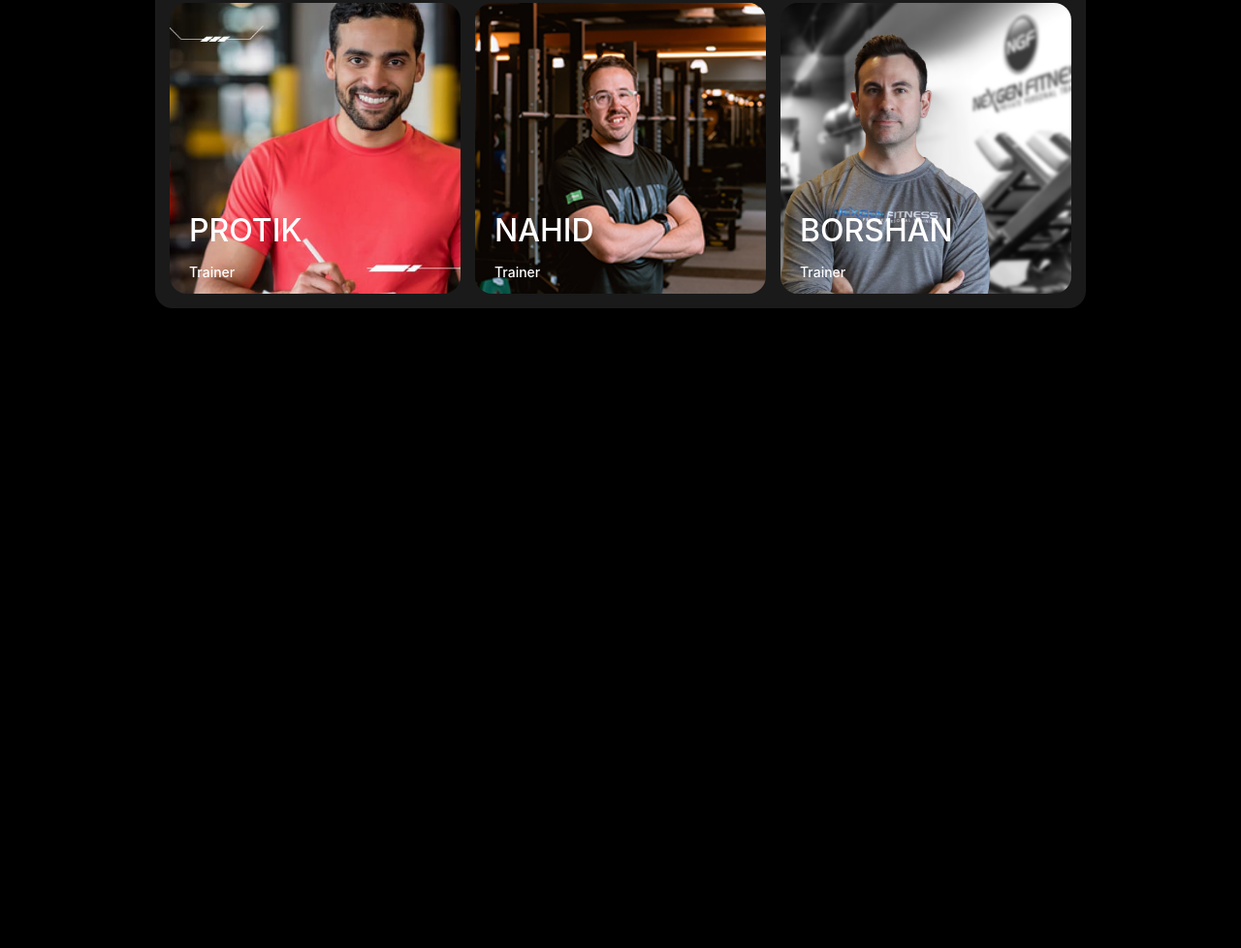
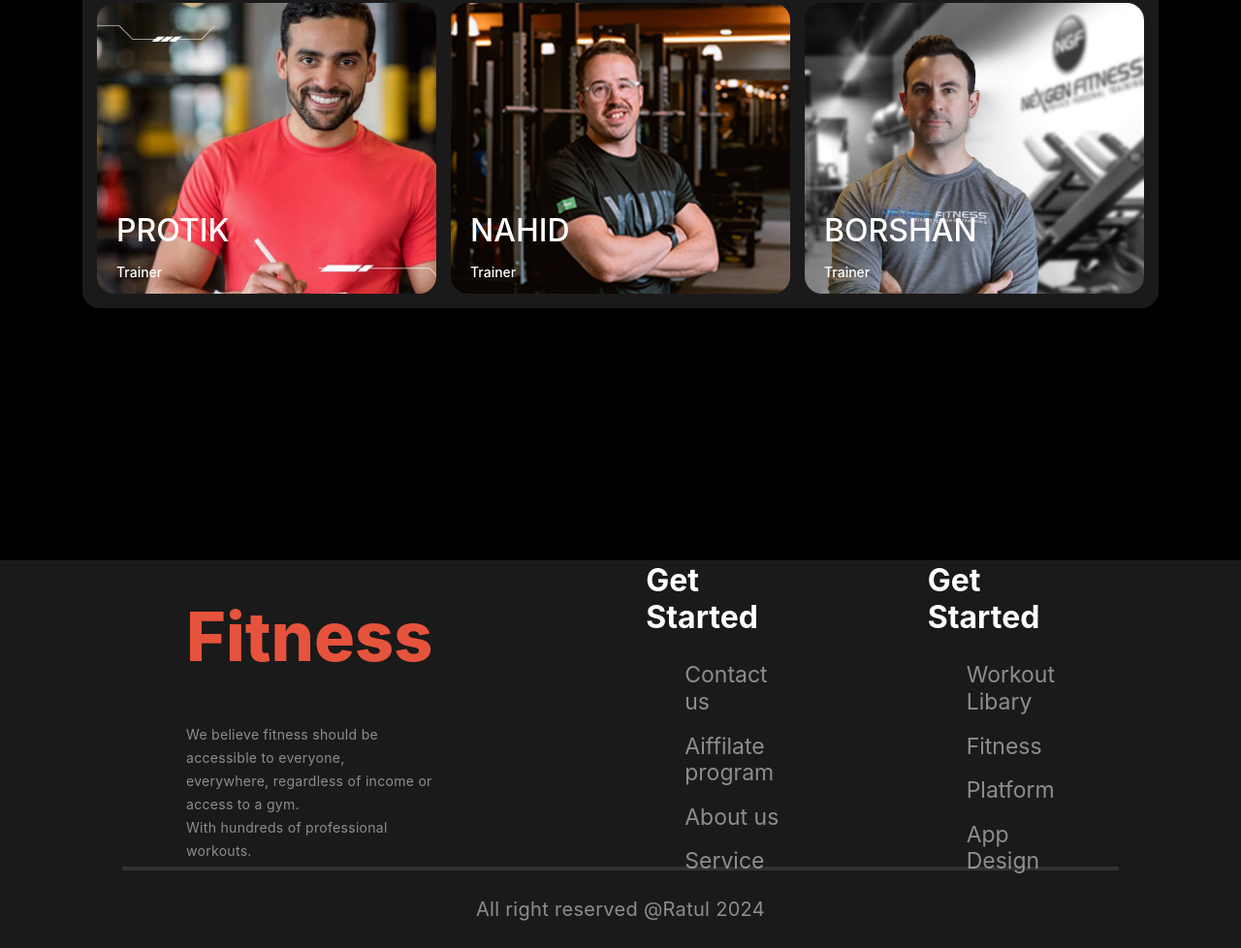
Before and after one commit to ratulchoron/ASSIGNMENT-RC2, a plain HTML site: page index.html in a window 1280 px wide. Shown: the part 3349-4327 px from the top of the page at 97% size. Before the commit the page ends 3667 px from the top, so only its background shows below. Drawn offline with Linux system fonts and the light colour scheme; a web font is replaced by a local one.

Commit message:
added footyer section

```diff
--- a/index.html
+++ b/index.html
@@ -247,12 +247,43 @@
 
     </div>
 
+</section>
+</main>
 
 
-            </section>
+<footer>
+    <div class="footer-container">
+    <div class="footer-part-1">
+        <h1 class="footer-part-one-taitle">Fitness</h1>
+        <p class="footer-part-one-des">We believe fitness should be
+             accessible to everyone,<br> everywhere,
+             regardless of income or access to a gym.<br>
+              With hundreds of professional workouts.</p>
+    </div>
+    <div class="footer-part-2">
 
+    <div class="footer-colum-1">
+        <h2 class="footer-colum-taitle">Get Started</h2>
+        <ul type="none"   >
+           <li>Contact us</li><br>
+           <li>Aiffilate program</li><br>
+           <li>About us</li><br>
+           <li>Service</li>
+        </ul>
+    </div>
+    <div class="footer-colum-2"> <h2 class="footer-colum-taitle">Get Started</h2>
+        <ul type="none">
+           <li>Workout Libary</li><br>
+           <li>Fitness</li><br>
+           <li>Platform</li><br>
+           <li>App Design</li>
+        </ul></div>
+    </div> </div>
+    <hr class="line">
+    <p class="right">All right reserved @Ratul 2024</p>
 
-           </main>
+</footer>
+
 
 
 </body>
--- a/styles/style.css
+++ b/styles/style.css
@@ -6,7 +6,7 @@
 body{background: rgb(0, 0, 0); margin: 0px;}
 header{background: linear-gradient(
     rgb(17, 17, 17),rgba(119, 119, 119, 0) );}
-
+    main{ margin-bottom: 50px;     }
 .nav-section{display: flex;
     flex-direction: row;
     justify-content: space-between;
@@ -540,7 +540,7 @@ border: 2px solid tomato;
 .our-team-container{ width: 100%;   height: auto;
     display: flex;  flex-direction: column;
     justify-content: center;
-    align-items: center; }
+    align-items: center; margin-bottom: 50px;}
 
 .our-team-taitle{color: rgb(255, 255, 255);
     font-family: Inter;
@@ -563,7 +563,7 @@ border: 2px solid tomato;
 
     background: rgba(255, 255, 255, 0.1); padding: 15px; row-gap: 12px; column-gap: 15px ;}
 
-        .member-img-1{ height: 300px; width: 300px;
+        .member-img-1{ height: 300px; width: 350px;
             border-radius: 18px;
             background: rgba(0, 0, 0, 0.2); background-image: url(../images/trainer1.png);
             background-size: cover; background-position: center;
@@ -571,7 +571,7 @@ border: 2px solid tomato;
 
 
 
-            .member-img-2{ height: 300px; width: 300px;
+            .member-img-2{ height: 300px; width: 350px;
                 border-radius: 18px;
                 background: rgba(0, 0, 0, 0.2); background-image: url(../images/trainer2.png);
                 background-size: cover; background-position: center;
@@ -579,28 +579,28 @@ border: 2px solid tomato;
 
 
 
-                .member-img-3{ height: 300px; width: 300px;
+                .member-img-3{ height: 300px; width: 350px;
                     border-radius: 18px;
                     background: rgba(0, 0, 0, 0.2); background-image: url(../images/trainer3.png);
                     background-size: cover; background-position: center;
                     overflow: hidden;  display: flex; flex-direction: column; justify-content: end;}
 
 
-                    .member-img-4{ height: 300px; width: 300px;
+                    .member-img-4{ height: 300px; width: 350px;
                         border-radius: 18px;
                         background: rgba(0, 0, 0, 0.2); background-image: url(../images/trainer4.png);
                         background-size: cover; background-position: center;
                         overflow: hidden; display: flex; flex-direction: column; justify-content: end;  }
 
 
-                .member-img-5{ height: 300px; width: 300px;
+                .member-img-5{ height: 300px; width:350px;
                             border-radius: 18px;
                             background: rgba(0, 0, 0, 0.2); background-image: url(../images/trainer5.png);
                             background-size: cover; background-position: center;
                             overflow: hidden; display: flex; flex-direction: column; justify-content: end; }
 
 
-            .member-img-6{ height: 300px; width: 300px;
+            .member-img-6{ height: 300px; width: 350px;
                                 border-radius: 18px;
                                 background: rgba(0, 0, 0, 0.2);
                                 background-image: url(../images/trainer6.png);
@@ -629,3 +629,66 @@ border: 2px solid tomato;
                 line-height: 17px;
                 letter-spacing: 0px;
                 margin-left: 20px;}
+
+
+/* footer section start */
+footer{ width:100% ; margin-top: 3000px;
+    height: 400px;
+    background: rgba(255, 255, 255, 0.1);
+    margin-bottom: 0px; display: flex; flex-direction: column;
+    justify-content: center; align-items: center;}
+
+    .footer-container{ width:70% ; height:300px ; display: flex;
+    align-items: center; justify-content: center;  gap: 200px; }
+    .footer-part-one-taitle{
+        color: rgb(230, 83, 60);
+        font-family: Inter;
+        font-size: 70px;
+        font-weight: 800;
+        line-height: 120%;
+        letter-spacing: 0%;
+        text-align: left;}
+        .footer-part-one-des{color: rgba(255, 255, 255, 0.5);
+            font-family: Inter;
+            font-size: 14px;
+            font-weight: 400;
+            line-height: 24px;
+            letter-spacing: 0.3px;
+            text-align: left;}
+
+            .footer-part-2{display: flex; gap: 150px; }
+            .footer-colum-taitle{color: rgb(255, 255, 255);
+                font-family: Inter;
+                font-size: 32px;
+                font-weight: 700;
+                line-height: 120%;
+                letter-spacing: 0%;
+                text-align: left;}
+
+
+            .line{border: 2px solid rgba(255, 255, 255, 0.1); width: 80% ;}
+.right{color: rgba(255, 255, 255, 0.5);
+    font-family: Inter;
+    font-size: 20px;
+    font-weight: 400;
+    line-height: 24px;
+    letter-spacing: 0.3px;
+    text-align: center;}
+
+    .footer-colum-1> ul >li{color: rgba(255, 255, 255, 0.5);
+        font-family: Inter;
+        font-size: 23px;
+        font-weight: 400;
+        line-height: 120%;
+        letter-spacing: 0%;
+        text-align: left;
+    text-decoration: none; gap: 15px;  }
+
+    .footer-colum-2> ul >li{color: rgba(255, 255, 255, 0.5);
+        font-family: Inter;
+        font-size: 23px;
+        font-weight: 400;
+        line-height: 120%;
+        letter-spacing: 0%;
+        text-align: left;
+    text-decoration: none; gap: 15px;  }
```
